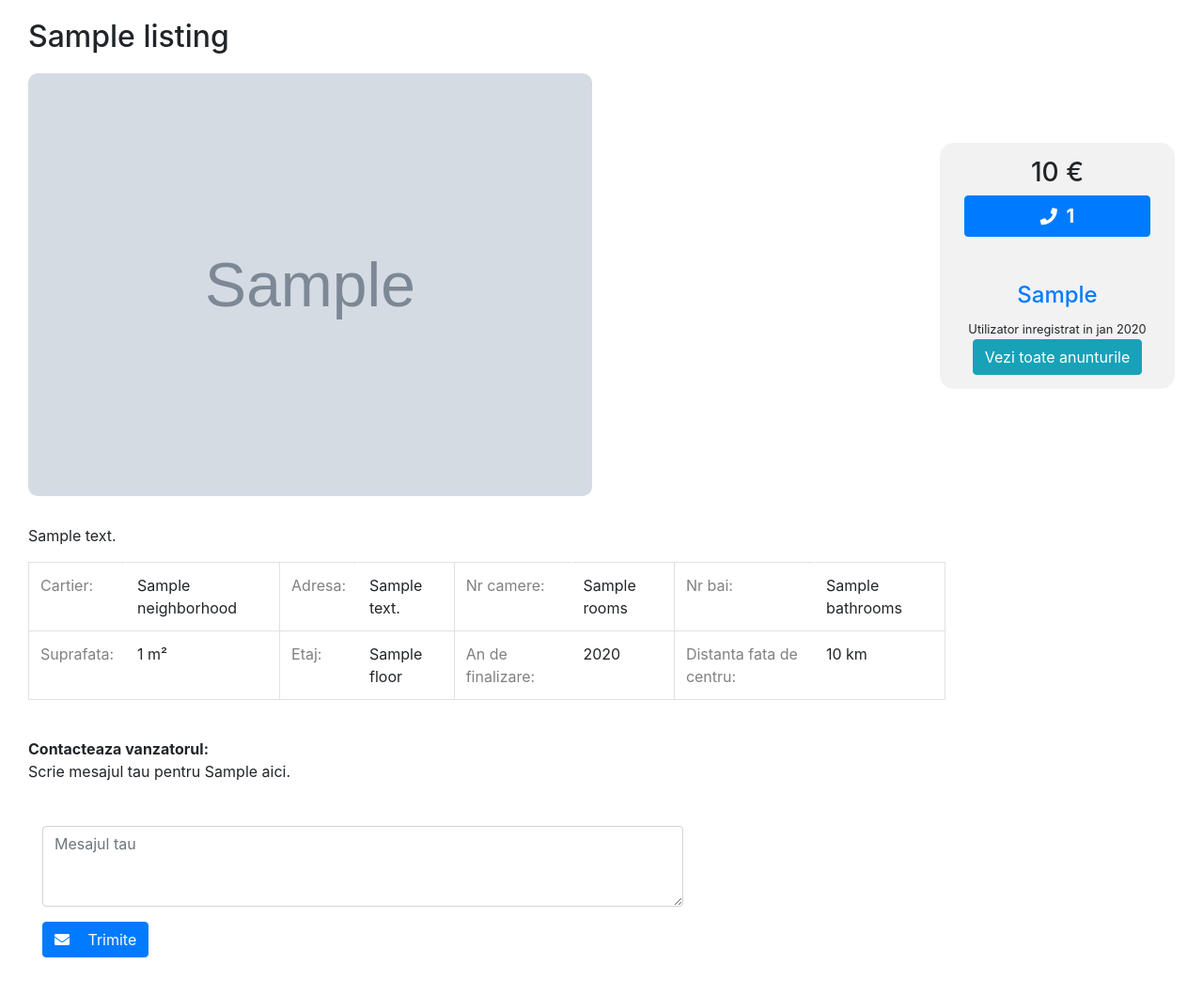
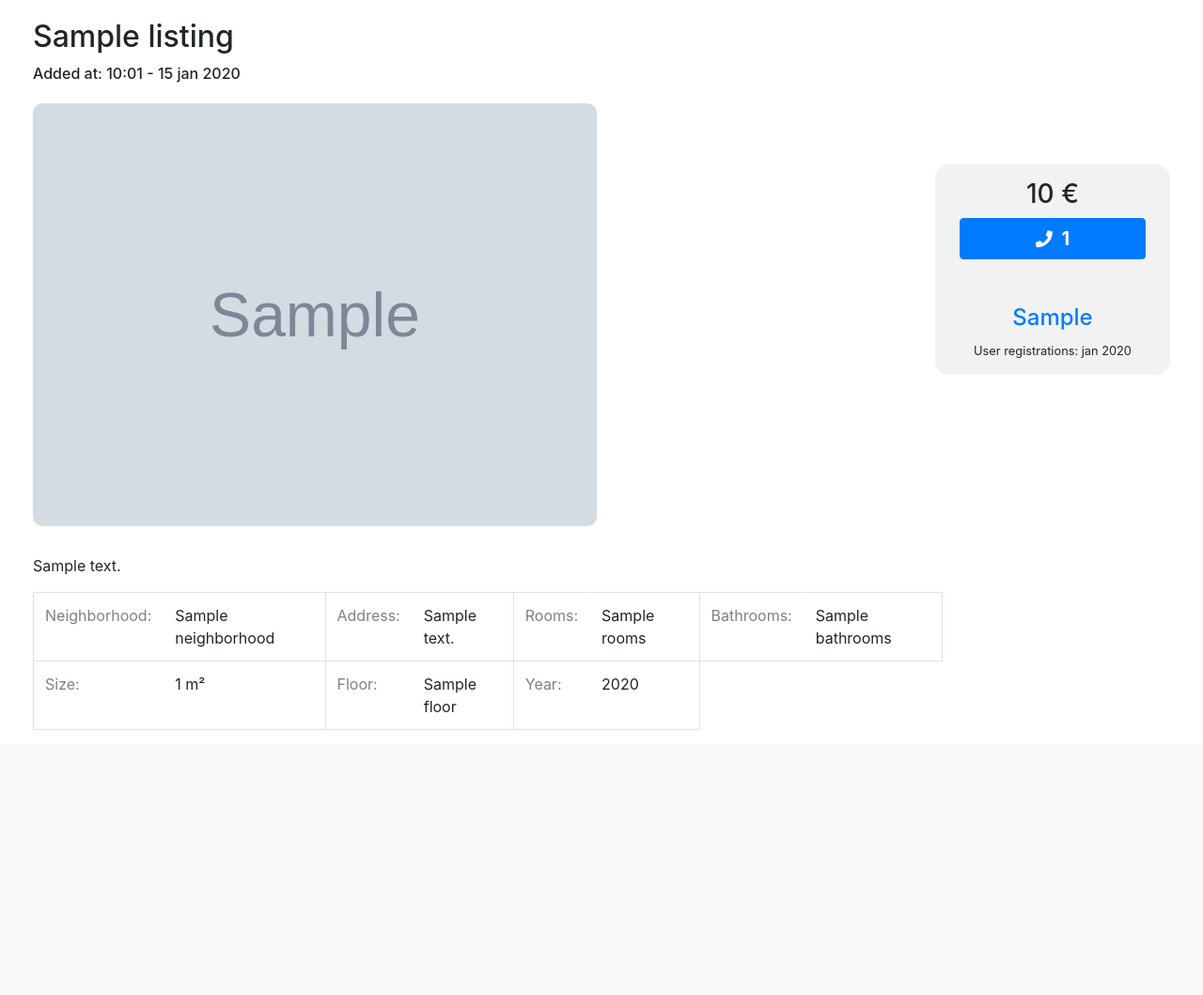
Before and after one commit to Mihaaai/RealEstateMarketplace, a Django app: template project/RealEstateMarketPlace/templates/detail_listing_template.html in a window 1280 px wide. Shown: the part 57-1116 px from the top of the page at 94% size. After the commit the page ends 834 px from the top, so only its background shows below. Run offline with Django 3.2, Linux system fonts and the light colour scheme; the template is opened without the code that fills it: most values are stand-ins (such as "Sample title", 1, 10 or a date in 2020); grey boxes marked "Sample" are stand-in pictures; some libraries are stand-ins or nearby versions.

Commit message:
changed some css. changed language in english

```diff
--- a/project/RealEstateMarketPlace/forms/AddListingForm.py
+++ b/project/RealEstateMarketPlace/forms/AddListingForm.py
@@ -13,6 +13,8 @@ class AddListingForm(forms.ModelForm):
             'title', 'description',
         )
 
+    description = forms.CharField(
+        widget=forms.Textarea, max_length=1000, required=False)
     address = forms.CharField(max_length=100, required=False)
     image = forms.ImageField(required=False)
     partitioning = forms.ChoiceField(
@@ -55,6 +57,7 @@ class AddListingForm(forms.ModelForm):
 
         listing = super().save(commit=False)
         listing.estate_id = estate
+        listing.ordering = estimated - estate.price
         # listing.save()
 
         return listing
--- a/project/RealEstateMarketPlace/models.py
+++ b/project/RealEstateMarketPlace/models.py
@@ -58,7 +58,7 @@ class Estate(models.Model):
     rooms = models.PositiveSmallIntegerField(default=0)
     floor = models.PositiveSmallIntegerField(default=0)
     size = models.FloatField(default=0)
-    estimated_price = models.FloatField(null=True)
+    estimated_price = models.FloatField(default=0, null=True)
     year = models.PositiveIntegerField(default=1900)
     image = models.ImageField(upload_to='images', null=True, max_length=None)
     bathrooms = models.PositiveSmallIntegerField(default=0)
@@ -70,12 +70,13 @@ class Estate(models.Model):
 
 class Listing(models.Model):
     title = models.CharField(max_length=100)
-    description = models.TextField(max_length=1000)
+    description = models.TextField(max_length=1000, null=True)
     user_id = models.ForeignKey(User, on_delete=models.CASCADE, null=True)
     estate_id = models.ForeignKey(Estate, on_delete=models.SET_NULL, null=True)
     created = models.DateTimeField(auto_now_add=True)
     updated = models.DateTimeField(auto_now=True)
     is_closed = models.BooleanField(default=False)
+    ordering = models.FloatField(default=0, null=True)
 
 
 class FavoriteListing(models.Model):
--- a/project/RealEstateMarketPlace/static/css/details.css
+++ b/project/RealEstateMarketPlace/static/css/details.css
@@ -1,22 +1,17 @@
-.btn {
-	color: white !important;
-   }
-
-.details-container{
+.details-container {
     margin-top: 20px;
     width: 100%;
 }
 
-.details-button-set{
+.details-button-set {
     width: 100%;
 }
 
-.details-listing-details-container{
+.details-listing-details-container {
     clear: both;
 }
 
 .details-seller-info {
-
     margin-top: 7%;
     background-color: #f2f2f2;
     text-align: center;
@@ -40,6 +35,8 @@
 .my_details {
     /*width: 80%;*/
     /*float: left;*/
+    padding-left: 5px;
+    padding-right: 5px;
 }
 
 .image-container {
@@ -72,18 +69,26 @@
 
 .contact-seller {
     font-weight: bold;
+
+    margin: 0;
+}
+
+.contact-seller-subtitle {
+    margin: 0;
 }
 
 .send-message-form {
     padding-top: 30px;
     padding-bottom: 40px;
+    padding-left: 0px;
 }
 
 .send-message-icon {
     padding-right: 15px;
 }
 
-.btn.call-button, .btn-primary.call-button {
+.btn.call-button,
+.btn-primary.call-button {
     font-size: 20px;
     font-weight: bold;
     width: 90%;
@@ -103,7 +108,7 @@
     display: none;
 }
 
-.table>tbody>tr>td.td-white-right-borders {
+.table > tbody > tr > td.td-white-right-borders {
     border-right: 1px solid white;
 }
 
@@ -142,9 +147,21 @@
         margin-top: 20px;
     }
 
-	.btn.fav-button, .btn-warning.fav-button, .btn-success.fav-button, .btn-danger.fav-button {
+    .btn.fav-button,
+    .btn-warning.fav-button,
+    .btn-success.fav-button,
+    .btn-danger.fav-button {
         float: left;
         clear: left;
         margin-bottom: 10px;
     }
 }
+
+.estimated {
+    color: red;
+}
+
+.listing-added-date {
+    margin: 0;
+    font-weight: 500;
+}
--- a/project/RealEstateMarketPlace/static/css/main.css
+++ b/project/RealEstateMarketPlace/static/css/main.css
@@ -71,6 +71,12 @@ html {
     }
 }
 
+@media (min-width: 992px) {
+    .navbar-expand-lg .navbar-nav .dropdown-menu {
+        left: -100px;
+    }
+}
+
 .navbar {
     border-bottom: 1px solid lightgrey;
 }
--- a/project/RealEstateMarketPlace/templates/detail_listing_template.html
+++ b/project/RealEstateMarketPlace/templates/detail_listing_template.html
@@ -1,115 +1,102 @@
-
-{% extends "template.html" %}
-{% load static %}
-{% block title %}Listing Details{% endblock %}
-
-{% block styles %}
+ {% extends "template.html" %} {% load static %} {% block title %}Listing Details{% endblock %} {% block styles %}
 
 <script type="text/javascript" src="{% static 'js/details-listing-functions.js' %}"></script>
 
-<link rel="stylesheet" type="text/css" href="{% static 'css/details.css' %}" />
-
-{% endblock %}
-
-{% block content %}
-
-{% if listing %}
+<link rel="stylesheet" type="text/css" href="{% static 'css/details.css' %}" /> {% endblock %} {% block content %} {% if listing %}
 <div class="details-page-container">
 	<div class="buttons-container">
-		{% if user.is_authenticated %}
-			{% if  user == listing.user_id %} <!-- if user owns current listing -->
-				<a id="closeButton" type="button"
-					{%if listing.is_closed == True %}
-						class="btn btn-light fav-button"
-					{% else %}
-						class="btn btn-dark fav-button"
-					{% endif %}
-					href="{% url 'close_listing' listing.id %}" data-list="{{ listing.id }}">
-					{% if listing.is_closed == True %}
-						<i class="fas fa-lock-open"></i> Open
-					{% else %}
-						<i class="fas fa-lock"></i> Close
-					{% endif %}
+		{% if user.is_authenticated %} {% if user == listing.user_id %}
+		<!-- if user owns current listing -->
+		<a id="closeButton" type="button" {% if listing.is_closed is True %} class="btn btn-light fav-button" {% else %} class="btn btn-dark fav-button"
+		 {% endif %} href="{% url 'close_listing' listing.id %}" data-list="{{ listing.id }}">
+			{% if listing.is_closed is True %}
+			<i class="fas fa-lock-open"></i> Open {% else %}
+			<i class="fas fa-lock"></i> Close {% endif %}
 		</a>
 		<a type="button" class="btn btn-warning fav-button" href="{% url 'update_listing' listing.id%}">Update</a>
 		{% endif %}
 		<a id="favButton" type="button" class="btn btn-success fav-button" href="{% url 'favorite' listing.id %}" data-list="{{ listing.id }}">
 			{% if is_fav == 0 %}
-					<i class="far fa-star"></i> Add to favorites
-				{% else %}
-					<i class="fas fa-star"></i> Remove from favorites
-				{% endif %}
+			<i class="far fa-star"></i> Add to favorites {% else %}
+			<i class="fas fa-star"></i> Remove from favorites {% endif %}
 		</a>
 		{% if user == listing.user_id %}
 		<a type="button" class="btn btn-danger fav-button" href="{% url 'delete_listing' listing.id %}">Delete</a>
-			{% endif %}
-		{% endif %}
+		{% endif %} {% endif %}
 
 	</div>
 
 	<div class="my_details">
-		<div id = "listing-header">
+		<div id="listing-header">
 			<h2 class="listing-title">{{listing.title}}</h2>
+			<p class="listing-added-date">Added at: {{ listing.created|date:"H:m - d b Y" }}</p>
 		</div>
 
 		<div class="seller-information">
 			<h3>{{ listing.estate_id.price|floatformat:-2}} &euro;</h3>
-
-			<a href="#" class="btn btn-primary call-button"><i class="fas fa-phone call-icon"></i> {{ listing.user_id.phone_number }}</a>
+			{% if is_owner %}
+			<h6 class='estimated'>Estimated: {{ listing.estate_id.estimated_price|floatformat:-2}} &euro;
+			</h6>
+			{% endif %}
+			<a href="#" class="btn btn-primary call-button">
+				<i class="fas fa-phone call-icon"></i> {{ listing.user_id.phone_number }}</a>
 			<br>
 			<br>
 			<br>
-			<a href="#"><h4>{{listing.user_id.first_name}}</h4></a>
+			<a href="#">
+				<h4>{{listing.user_id.first_name}}</h4>
+			</a>
 
-			<small>Utilizator inregistrat in {{ listing.user_id.created|date:"b Y" }}</small>
+			<small>User registrations: {{ listing.user_id.created|date:"b Y" }}</small>
 			<br>
 
-			<a href="#" class="btn btn-info">Vezi toate anunturile</a>
+			<!--<a href="#" class="btn btn-info">Vezi toate anunturile</a>-->
 		</div>
 
 		<div class="image-container">
-			<img src="{% if listing.estate_id.image %}{{ listing.estate_id.image.url }}{% endif %}" class="listing-image">
+			<img src="{% if listing.estate_id.image %}{{ listing.estate_id.image.url }}
+				{% else %}https://renderman.pixar.com/assets/camaleon_cms/image-not-found-4a963b95bf081c3ea02923dceaeb3f8085e1a654fc54840aac61a57a60903fef.png{% endif %}"
+			 class="listing-image">
 		</div>
-
 		<p class="listing-description">{{ listing.description }}</p>
 
 		<div class="table-responsive">
 			<table class="table table-bordered listing-features">
 				<tbody>
 					<tr scope="row">
-						<td class="td-white-right-borders cl-grey">Cartier: </td>
+						<td class="td-white-right-borders cl-grey">Neighborhood: </td>
 						<td>{{ listing.estate_id.neighborhood }}</td>
-						<td class="td-white-right-borders cl-grey">Adresa: </td>
+						<td class="td-white-right-borders cl-grey">Address: </td>
 						<td>{{ listing.estate_id.address }}</td>
-						<td class="td-white-right-borders cl-grey">Nr camere: </td>
+						<td class="td-white-right-borders cl-grey">Rooms: </td>
 						<td>{{ listing.estate_id.rooms }}</td>
-						<td class="td-white-right-borders cl-grey">Nr bai: </td>
+						<td class="td-white-right-borders cl-grey">Bathrooms: </td>
 						<td>{{ listing.estate_id.bathrooms }}</td>
 					</tr>
 					<tr scope="row">
-						<td class="td-white-right-borders cl-grey">Suprafata: </td>
+						<td class="td-white-right-borders cl-grey">Size: </td>
 						<td>{{ listing.estate_id.size|floatformat:-2 }} m&sup2;</td>
-						<td class="td-white-right-borders cl-grey">Etaj: </td>
+						<td class="td-white-right-borders cl-grey">Floor: </td>
 						<td>{{ listing.estate_id.floor }}</td>
-						<td class="td-white-right-borders cl-grey">An de finalizare: </td>
+						<td class="td-white-right-borders cl-grey">Year: </td>
 						<td>{{ listing.estate_id.year }}</td>
-						<td class="td-white-right-borders cl-grey">Distanta fata de centru: </td>
-						<td>{{ listing.estate_id.distance_to_centre|floatformat:-2 }} km</td>
 					</tr>
 				</tbody>
 			</table>
 		</div>
-
+		{% if user.is_authenticated %}
 		<br>
-		<span class="contact-seller">Contacteaza vanzatorul: </span>
-    <p>Scrie mesajul tau pentru {{listing.user_id.first_name}} aici.</p>
+		<p class="contact-seller">Send a message: </p>
+		<p class="contact-seller-subtitle">Write your message for {{listing.user_id.first_name}} aici.</p>
 
 		<form action="#" method="POST" class="col-sm-7 send-message-form">
 			<div class="form-group">
-				<textarea class="form-control" id="messageContent" rows="3" placeholder="Mesajul tau"></textarea>
+				<textarea class="form-control" id="messageContent" rows="3" placeholder="Your message"></textarea>
 			</div>
-			<button class="btn btn-primary" id="submitMessage" type="submit" data-list="{{ listing.id }}" ><i class="fas fa-envelope send-message-icon"></i> Trimite</button>
+			<button class="btn btn-primary" id="submitMessage" type="submit" data-list="{{ listing.id }}">
+				<i class="fas fa-envelope send-message-icon"></i> Send</button>
 		</form>
+		{% endif %}
 
 	</div>
 
@@ -121,6 +108,4 @@
 
 <h5> No listing found. Please try another.</h5>
 
-{% endif %}
-
-{% endblock %}
+{% endif %} {% endblock %}
--- a/project/RealEstateMarketPlace/templates/template.html
+++ b/project/RealEstateMarketPlace/templates/template.html
@@ -44,11 +44,15 @@
                                 <a class="nav-link" href="{% url 'inbox' %}">View Inbox</a>
                             </li>
                             <li class="nav-item">
-                                <a class="nav-link" href="{% url 'list_my_listings' %}">My Listings</a>
+                                <a class="nav-link" href="{% url 'list_my_listings' %}">My listings</a>
                             </li>
                             <li class="nav-item">
                                 <a class="nav-link" href="{% url 'fav_listings' %}">Favorites</a>
                             </li>
+                            <li class="nav-item">
+                                <a class="nav-link" href="{% url 'update_profile' user.id %}">Update profile</a>
+                            </li>
+
                         </ul>
                     </li>
                     <li class="nav-item">
--- a/project/RealEstateMarketPlace/views/DetailListingView.py
+++ b/project/RealEstateMarketPlace/views/DetailListingView.py
@@ -10,5 +10,8 @@ class DetailListingView(DetailView):
     def get_context_data(self, **kwargs):
         context = super().get_context_data(**kwargs)
         listing = Listing.objects.get(id=self.kwargs['pk'])
-        context['is_fav'] = FavoriteListing.objects.filter(user_id=self.request.user.id, listing_id=listing.id).count()
+        context['is_fav'] = FavoriteListing.objects.filter(
+            user_id=self.request.user.id, listing_id=listing.id).count()
+
+        context['is_owner'] = (listing.user_id == self.request.user)
         return context
--- a/project/RealEstateMarketPlace/views/ListListingsView.py
+++ b/project/RealEstateMarketPlace/views/ListListingsView.py
@@ -1,4 +1,5 @@
 from django.views.generic import ListView
+from django.db.models import F
 
 from ..models import Listing
 
@@ -10,4 +11,5 @@ class ListListingsView(ListView):
     paginate_by = 20
 
     def get_queryset(self):
-        return Listing.objects.filter(is_closed=False).order_by('-created')
+        return Listing.objects.filter(is_closed=False).order_by('-ordering')
+        #annotate(ordering=F('estate_id.estimated_price') - F('estate_id.price'))
```
Also changed, not shown: project/RealEstateMarketPlace/templates/form_template.html (+8 -11 lines), project/RealEstateMarketPlace/templates/list_listings_template.html (+29 -18 lines). Lines whose indentation alone changed are shown as unchanged.
